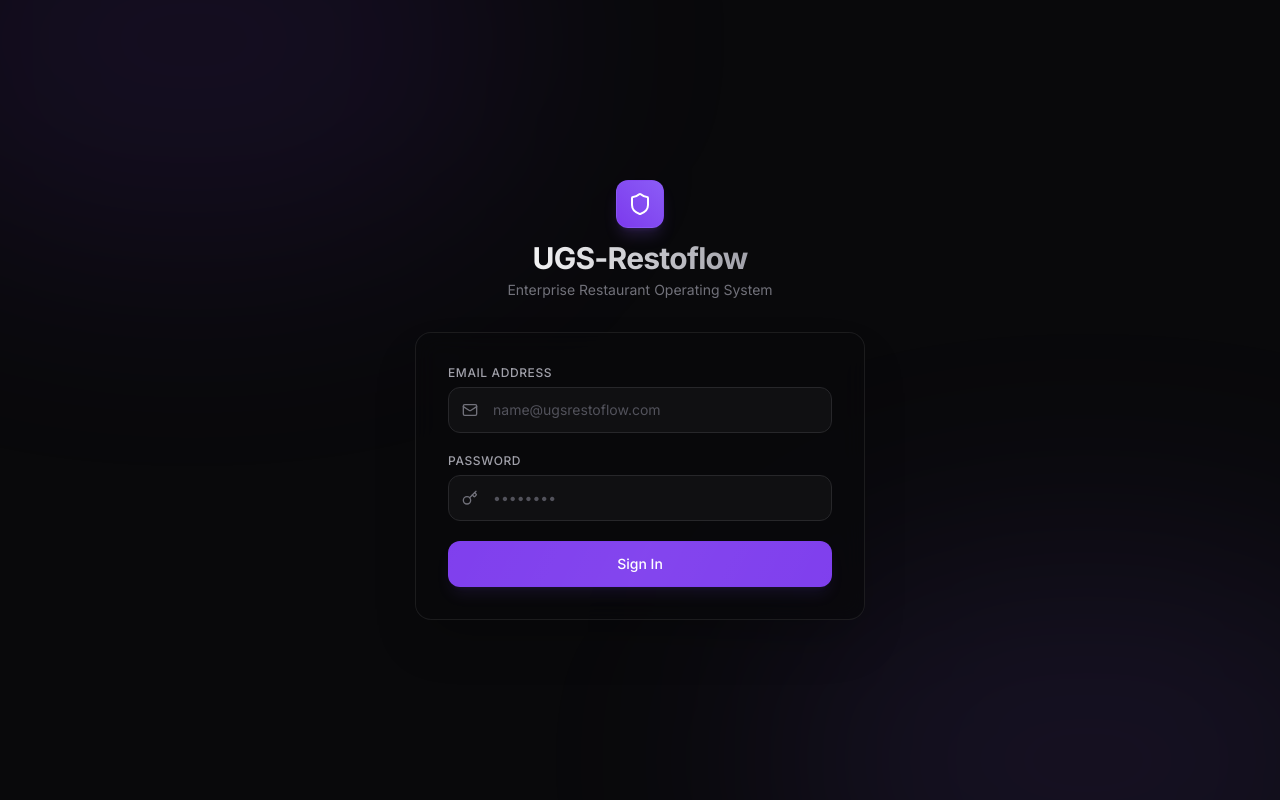
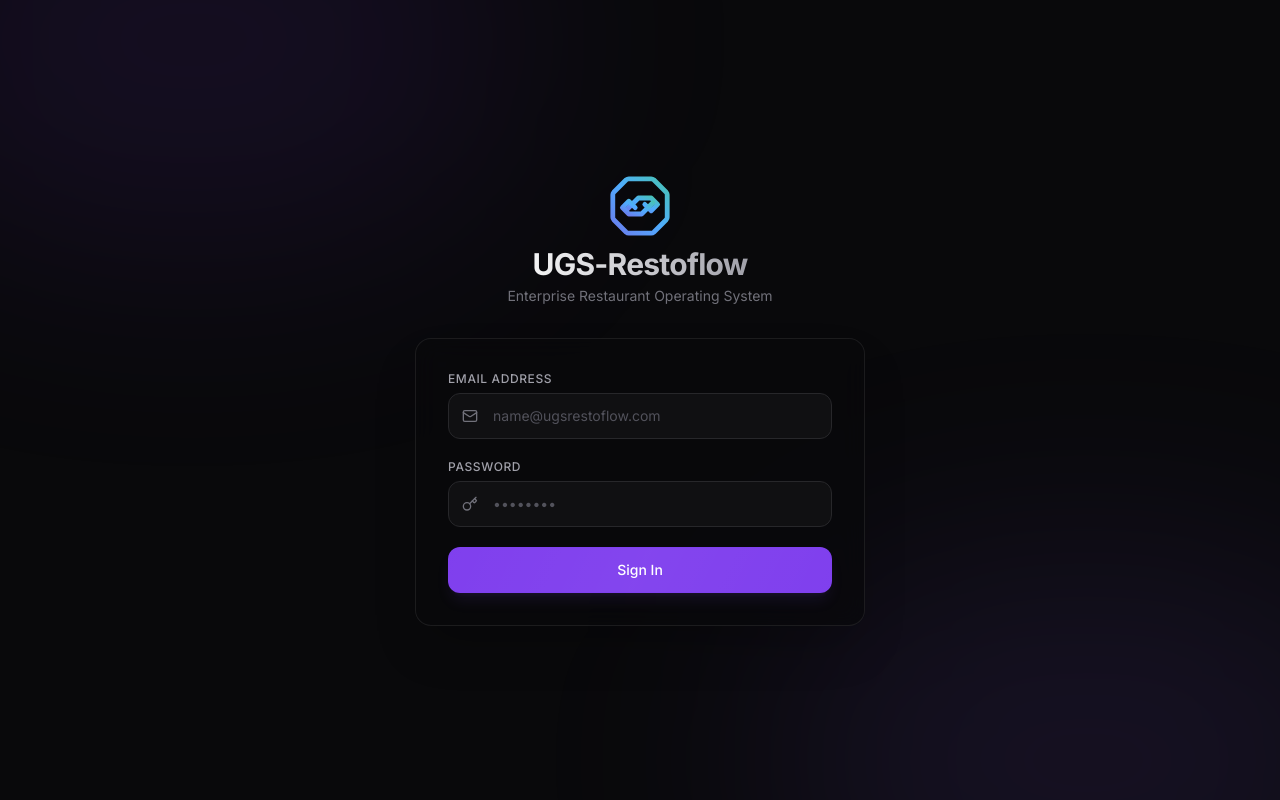
Before and after one commit to UGS141/UGS-Restoflow, a React (Vite) app in the folder frontend/: page / in a window 1280 px wide. Built offline with nearby package versions, Linux system fonts and the light colour scheme.

Commit message:
embed the custom geometric blue-teal octagon logo across all app pages

```diff
--- a/frontend/src/App.tsx
+++ b/frontend/src/App.tsx
@@ -16,6 +16,7 @@ import AuditPage from './pages/AuditPage'
 import SettingsPage from './pages/SettingsPage'
 import DashboardPage from './pages/DashboardPage'
 import { Shield, Sparkles, LogOut, Database, Layers, Flame, CreditCard, BookOpen, Scale, Users, FileText, Printer, Landmark, Settings, TrendingUp } from 'lucide-react'
+import Logo from './components/Logo'
 
 type TabName = 'dashboard' | 'pos' | 'layout' | 'kds' | 'menu' | 'inventory' | 'crm' | 'reports' | 'printers' | 'finance' | 'audit' | 'settings' | 'superadmin'
 
@@ -60,9 +61,7 @@ export default function App() {
         <div className="space-y-8">
           {/* Brand header */}
           <div className="flex items-center gap-2.5 px-1">
-            <div className="w-8 h-8 rounded-lg bg-gradient-to-tr from-brand-600 to-violet-500 flex items-center justify-center border border-brand-500/30 shadow-md">
-              <span className="font-bold text-sm text-white">R</span>
-            </div>
+            <Logo className="w-8 h-8" />
             <div>
               <span className="font-bold text-zinc-200 tracking-tight text-sm block leading-none">UGS-Restoflow</span>
               <span className="text-[9px] text-zinc-500 mt-1 block uppercase tracking-wider font-mono">Restaurant OS</span>
--- /dev/null
+++ b/frontend/src/components/Logo.tsx
@@ -0,0 +1,73 @@
+import React from 'react'
+
+export default function Logo({ className = "w-8 h-8" }: { className?: string }) {
+  return (
+    <svg
+      className={className}
+      viewBox="0 0 200 200"
+      fill="none"
+      xmlns="http://www.w3.org/2000/svg"
+    >
+      <defs>
+        {/* Exact teal-blue-violet gradient profile matching the uploaded image */}
+        <linearGradient id="ugsLogoGrad" x1="0%" y1="100%" x2="100%" y2="0%">
+          <stop offset="0%" stopColor="#6C7AEC" />
+          <stop offset="50%" stopColor="#4facfe" />
+          <stop offset="100%" stopColor="#48C3B5" />
+        </linearGradient>
+      </defs>
+
+      {/* Outer Rounded Octagon Frame */}
+      <path
+        d="M 65 15
+           L 135 15
+           A 12 12 0 0 1 143 18
+           L 182 57
+           A 12 12 0 0 1 185 65
+           L 185 135
+           A 12 12 0 0 1 182 143
+           L 143 182
+           A 12 12 0 0 1 135 185
+           L 65 185
+           A 12 12 0 0 1 57 182
+           L 18 143
+           A 12 12 0 0 1 15 135
+           L 15 65
+           A 12 12 0 0 1 18 57
+           L 57 18
+           A 12 12 0 0 1 65 15 Z"
+        stroke="url(#ugsLogoGrad)"
+        strokeWidth="15"
+        strokeLinejoin="round"
+      />
+
+      {/* Inner Interlocking Loop 1 (Upper Hook) */}
+      <path
+        d="M 60 110
+           L 95 75
+           L 135 75
+           L 155 95
+           L 135 115
+           L 115 95"
+        stroke="url(#ugsLogoGrad)"
+        strokeWidth="15"
+        strokeLinecap="round"
+        strokeLinejoin="round"
+      />
+
+      {/* Inner Interlocking Loop 2 (Lower Hook) */}
+      <path
+        d="M 140 90
+           L 105 125
+           L 65 125
+           L 45 105
+           L 65 85
+           L 85 105"
+        stroke="url(#ugsLogoGrad)"
+        strokeWidth="15"
+        strokeLinecap="round"
+        strokeLinejoin="round"
+      />
+    </svg>
+  )
+}
--- a/frontend/src/pages/DashboardPage.tsx
+++ b/frontend/src/pages/DashboardPage.tsx
@@ -1,6 +1,7 @@
 import React, { useState, useEffect } from 'react'
 import { AreaChart, Area, XAxis, YAxis, Tooltip, ResponsiveContainer, BarChart, Bar } from 'recharts'
 import { Sparkles, TrendingUp, Users, Clock, AlertTriangle, Layers, CreditCard, Search, Bell, Send, ArrowUpRight, ArrowDownRight, Calendar, UserCheck, Flame, Shield, CheckCircle, ChevronRight, Zap } from 'lucide-react'
+import Logo from '../components/Logo'
 
 // --- Types & Structures ---
 
@@ -151,6 +152,8 @@ export default function DashboardPage() {
       {/* Top Premium Toolbar */}
       <header className="border-b border-zinc-900 bg-zinc-950/70 backdrop-blur-md px-6 py-4 flex items-center justify-between sticky top-0 z-30 select-none">
         {/* Left Search input (triggers cmd palette) */}
+        <div className="flex items-center gap-4">
+          <Logo className="w-6 h-6" />
           <button
             onClick={() => setCmdPaletteOpen(true)}
             className="bg-zinc-900/60 hover:bg-zinc-900 border border-zinc-850 rounded-xl px-3.5 py-2 text-xs text-zinc-500 flex items-center gap-2.5 transition-colors w-64"
@@ -158,6 +161,7 @@ export default function DashboardPage() {
             <Search className="w-3.5 h-3.5" />
             <span>Search or Ctrl+K...</span>
           </button>
+        </div>
 
         {/* Inner Sub-navigation tabs */}
         <nav className="flex items-center gap-1 overflow-x-auto max-w-xl mx-4">
--- a/frontend/src/pages/LoginPage.tsx
+++ b/frontend/src/pages/LoginPage.tsx
@@ -1,6 +1,7 @@
 import React, { useState } from 'react'
 import { useAuthStore, UserRole } from '../store/authStore'
 import { Shield, Sparkles, Key, Mail, Terminal, Database } from 'lucide-react'
+import Logo from '../components/Logo'
 
 export default function LoginPage() {
   const { setSession } = useAuthStore()
@@ -140,9 +141,7 @@ export default function LoginPage() {
       <div className="w-full max-w-[450px] relative z-10">
         {/* Brand header */}
         <div className="flex flex-col items-center mb-8">
-          <div className="w-12 h-12 rounded-xl bg-gradient-to-tr from-brand-600 to-violet-500 flex items-center justify-center shadow-lg shadow-brand-500/20 mb-3 border border-brand-500/30">
-            <Shield className="w-6 h-6 text-white" />
-          </div>
+          <Logo className="w-16 h-16 mb-2" />
           <h1 className="text-3xl font-bold tracking-tight font-sans bg-clip-text text-transparent bg-gradient-to-r from-zinc-100 to-zinc-400">
             UGS-Restoflow
           </h1>
--- a/frontend/src/pages/SuperAdminPage.tsx
+++ b/frontend/src/pages/SuperAdminPage.tsx
@@ -1,6 +1,7 @@
 import React, { useState, useEffect } from 'react'
 import { AreaChart, Area, XAxis, YAxis, Tooltip, ResponsiveContainer } from 'recharts'
 import { Shield, Users, CreditCard, Sparkles, Plus, ToggleLeft, ToggleRight, Database, Settings, Mail, Bell, Activity, RefreshCw, AlertTriangle, CheckCircle, Search, Filter, MessageSquare, MapPin, Globe, Server, UserCheck, HardDrive, Key, BarChart, ChevronRight } from 'lucide-react'
+import Logo from '../components/Logo'
 
 // --- Types & Interfaces ---
 
@@ -278,9 +279,7 @@ export default function SuperAdminPage() {
         <div className="space-y-8">
           {/* UGS IT Solutions Logo block */}
           <div className="flex items-center gap-3 px-1">
-            <div className="w-8 h-8 rounded-lg bg-[#5B5CEB] flex items-center justify-center border border-[#5B5CEB]/20 shadow-sm">
-              <Shield className="w-4 h-4 text-white" />
-            </div>
+            <Logo className="w-8 h-8" />
             <div>
               <span className="font-bold text-[#111827] tracking-tight text-sm block">UGS IT Solutions</span>
               <span className="text-[9px] text-[#6B7280] block uppercase tracking-wider font-mono">SaaS Engine Panel</span>
```
Lines whose indentation alone changed are shown as unchanged.
